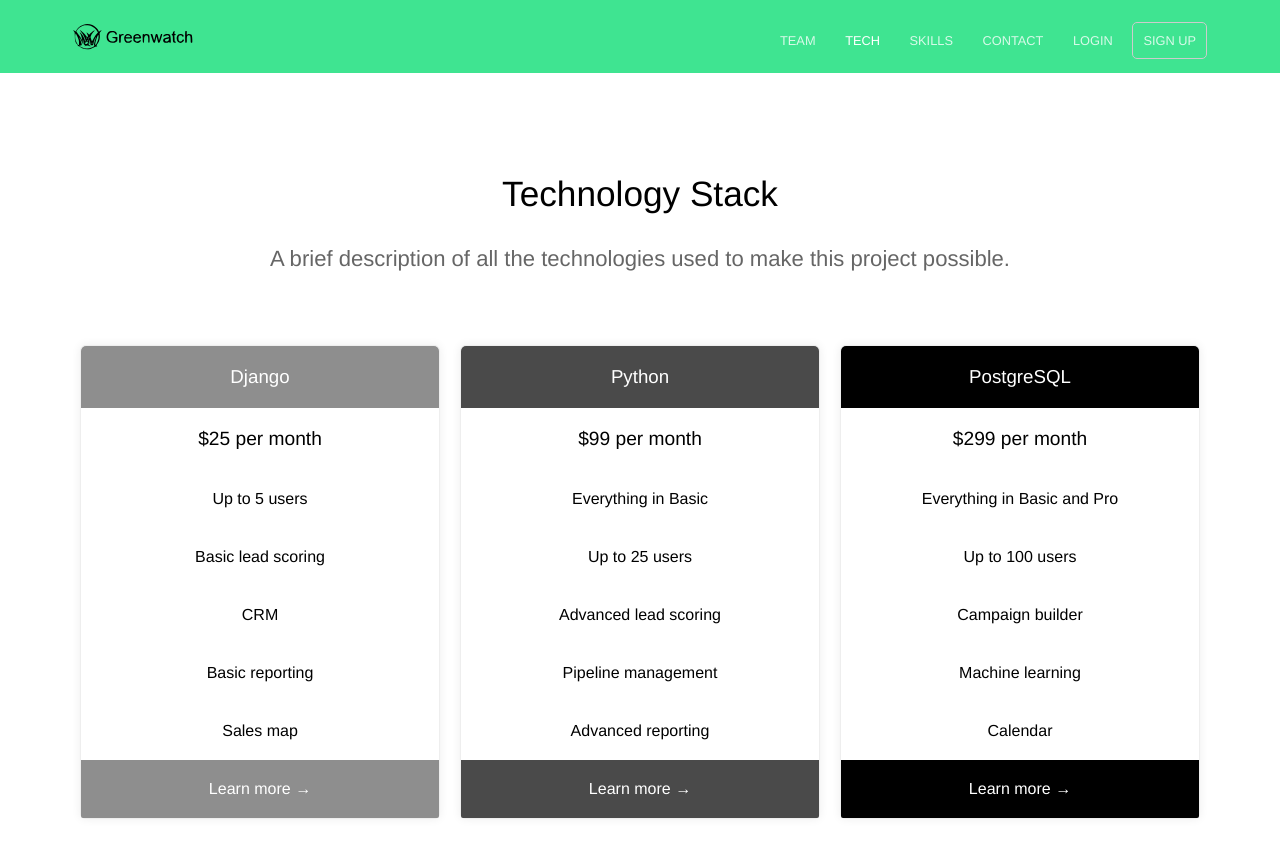
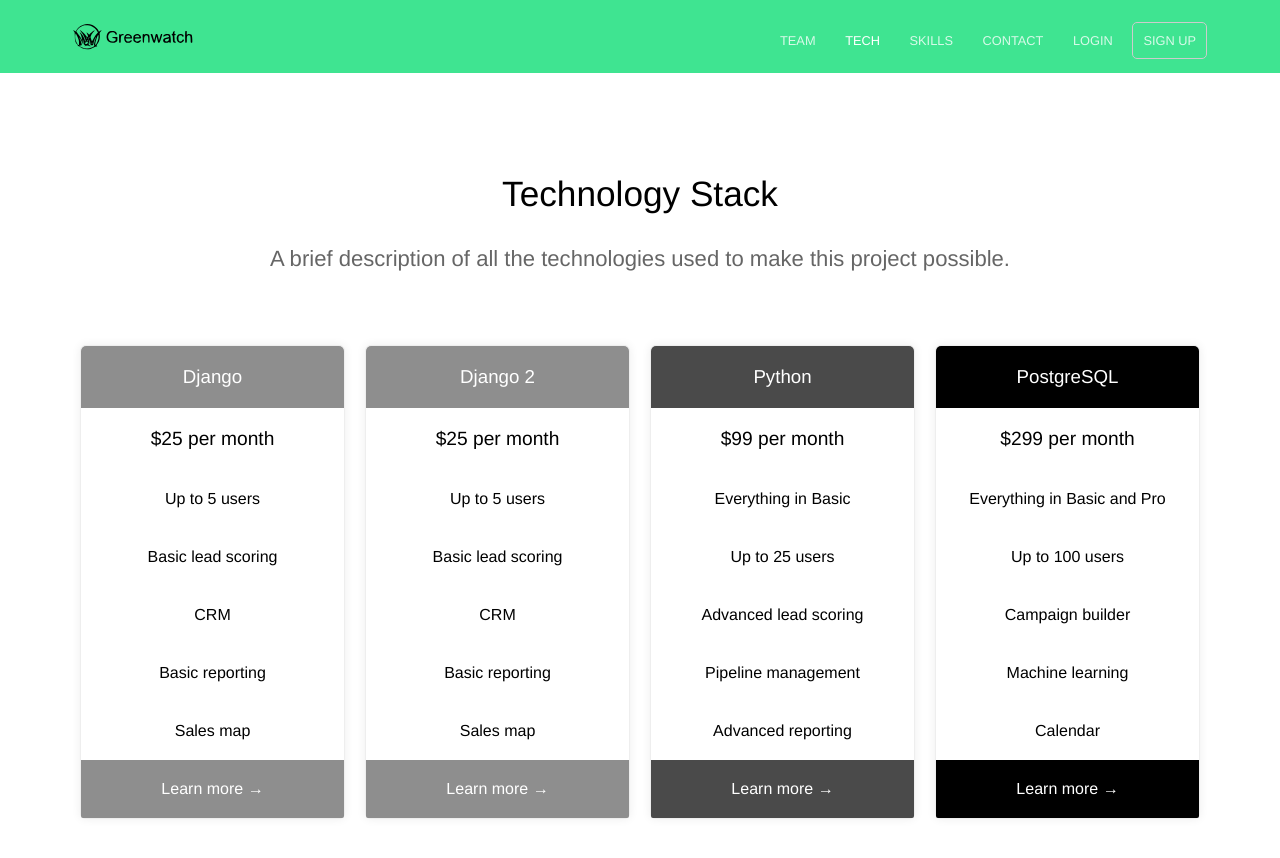
Before and after one commit to COMP490-Greenwatch-Org/greenwatch-team-website, a Jekyll site: the page built from pricing.html, in a window 1280 px wide and 900 px high. Shown: the top 858 px of the window. Built offline with Jekyll 4.4.1, drawn with Linux system fonts in a browser that asks for light colours.

Commit message:
Update pricing.html

```diff
--- a/pricing.html
+++ b/pricing.html
@@ -4,6 +4,24 @@ heading: Technology Stack
 description: A brief description of all the technologies used to make this project possible.
 pricing_table:
   - name: Django
+    color: "#8e8e8e"
+    features:
+      - text: $25 per month
+        highlight: true
+      - text: Up to 5 users
+        highlight: false
+      - text: Basic lead scoring
+        highlight: false
+      - text: CRM
+        highlight: false
+      - text: Basic reporting
+        highlight: false
+      - text: Sales map
+        highlight: false
+    call_to_action:
+      link: https://www.djangoproject.com/
+      text: Learn more
+  - name: Django 2
     color: "#8e8e8e"
     features:
       - text: $25 per month
```
